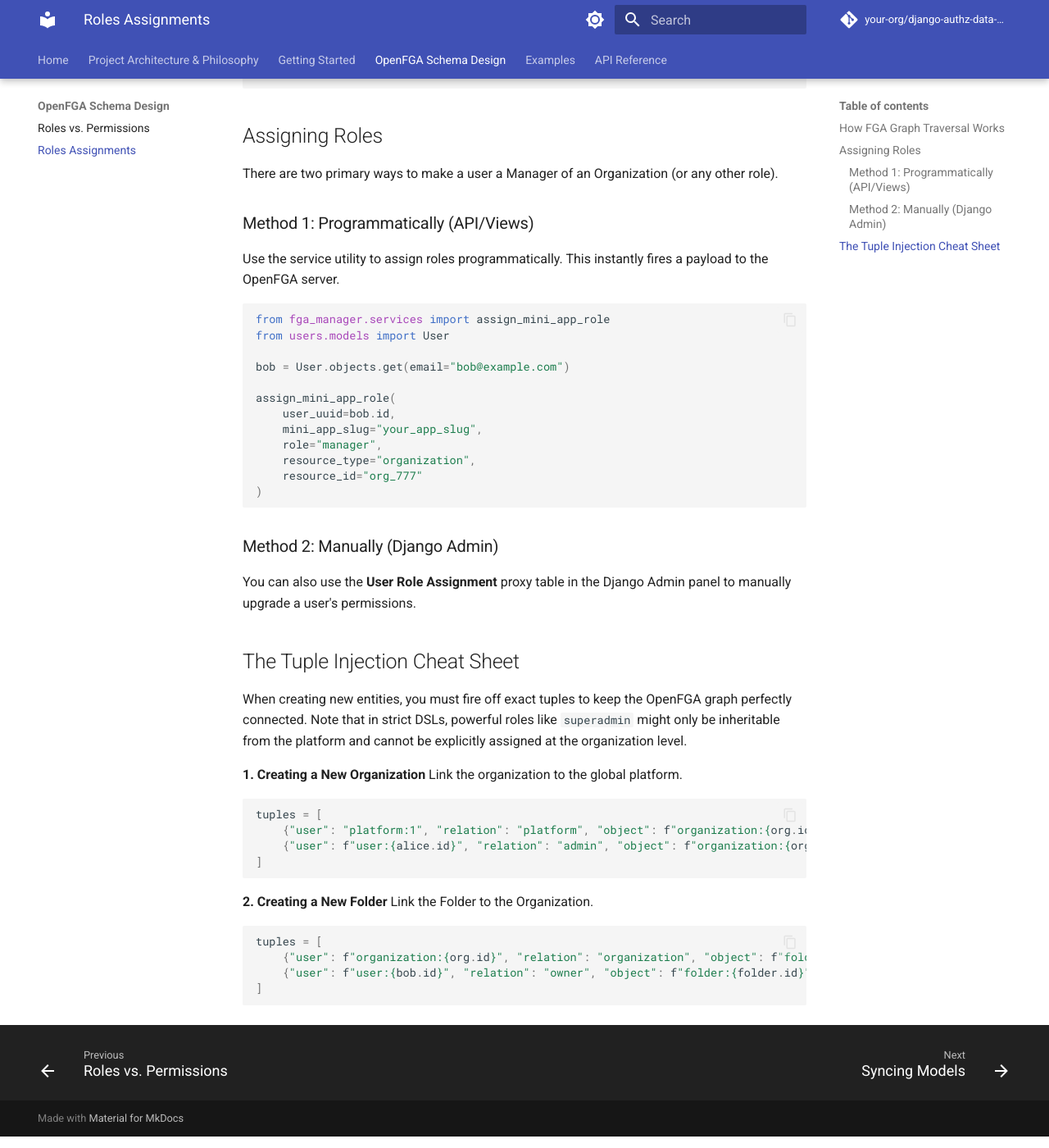
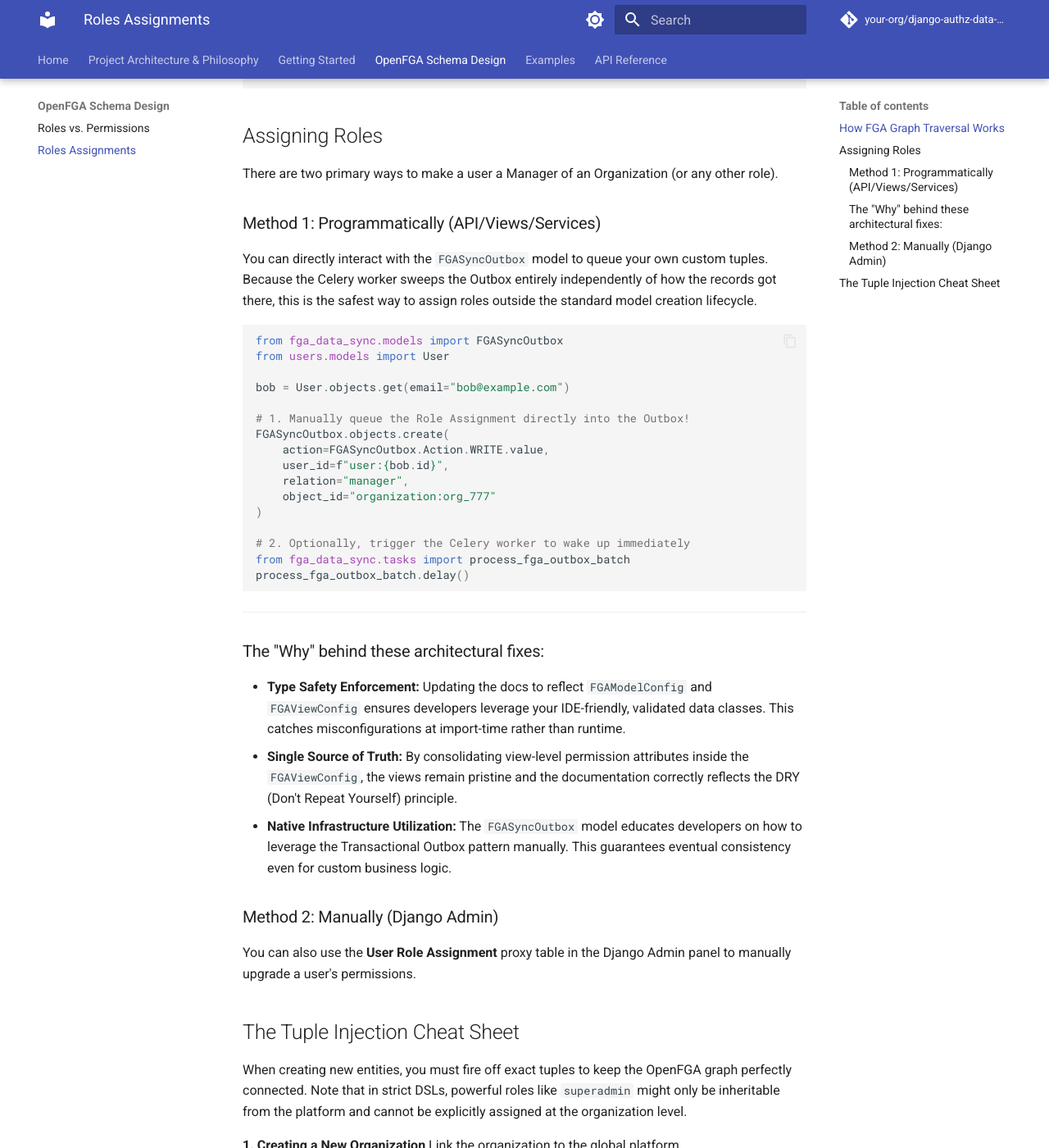
Before and after one commit to aerosadegh/django-fga-data-sync, an MkDocs documentation site: the page built from docs/schema/role-assignments.md, in a window 1280 px wide and 1400 px high, scrolled down 646 px. Shown: the whole window at 82% size. Built offline with MkDocs 1.6.1 and Material for MkDocs 9.7.7, drawn with Linux system fonts in a browser that asks for light colours; comment, search, counter and statistics services are not loaded.

Commit message:
docs: improve due to new structs

````diff
--- a/docs/schema/role-assignments.md
+++ b/docs/schema/role-assignments.md
@@ -22,23 +22,34 @@
 
 There are two primary ways to make a user a Manager of an Organization (or any other role).
 
-### Method 1: Programmatically (API/Views)
-Use the service utility to assign roles programmatically. This instantly fires a payload to the OpenFGA server.
+### Method 1: Programmatically (API/Views/Services)
+You can directly interact with the `FGASyncOutbox` model to queue your own custom tuples. Because the Celery worker sweeps the Outbox entirely independently of how the records got there, this is the safest way to assign roles outside the standard model creation lifecycle.
 
 ```python
-from fga_manager.services import assign_mini_app_role
+from fga_data_sync.models import FGASyncOutbox
 from users.models import User
 
 bob = User.objects.get(email="bob@example.com")
 
-assign_mini_app_role(
-    user_uuid=bob.id,
-    mini_app_slug="your_app_slug",
-    role="manager",
-    resource_type="organization",
-    resource_id="org_777"
+# 1. Manually queue the Role Assignment directly into the Outbox!
+FGASyncOutbox.objects.create(
+    action=FGASyncOutbox.Action.WRITE.value,
+    user_id=f"user:{bob.id}",
+    relation="manager",
+    object_id="organization:org_777"
 )
+
+# 2. Optionally, trigger the Celery worker to wake up immediately
+from fga_data_sync.tasks import process_fga_outbox_batch
+process_fga_outbox_batch.delay()
 ```
+
+***
+
+### The "Why" behind these architectural fixes:
+* **Type Safety Enforcement:** Updating the docs to reflect `FGAModelConfig` and `FGAViewConfig` ensures developers leverage your IDE-friendly, validated data classes. This catches misconfigurations at import-time rather than runtime.
+* **Single Source of Truth:** By consolidating view-level permission attributes inside the `FGAViewConfig`, the views remain pristine and the documentation correctly reflects the DRY (Don't Repeat Yourself) principle.
+* **Native Infrastructure Utilization:** The `FGASyncOutbox` model educates developers on how to leverage the Transactional Outbox pattern manually. This guarantees eventual consistency even for custom business logic.
 
 ### Method 2: Manually (Django Admin)
 You can also use the **User Role Assignment** proxy table in the Django Admin panel to manually upgrade a user's permissions.
````
Also changed, not shown: README.md (+2 -2 lines), docs/api/settings.md (+3 -3 lines), docs/architecture/philosophy.md (+6 -7 lines), 5 other files.
